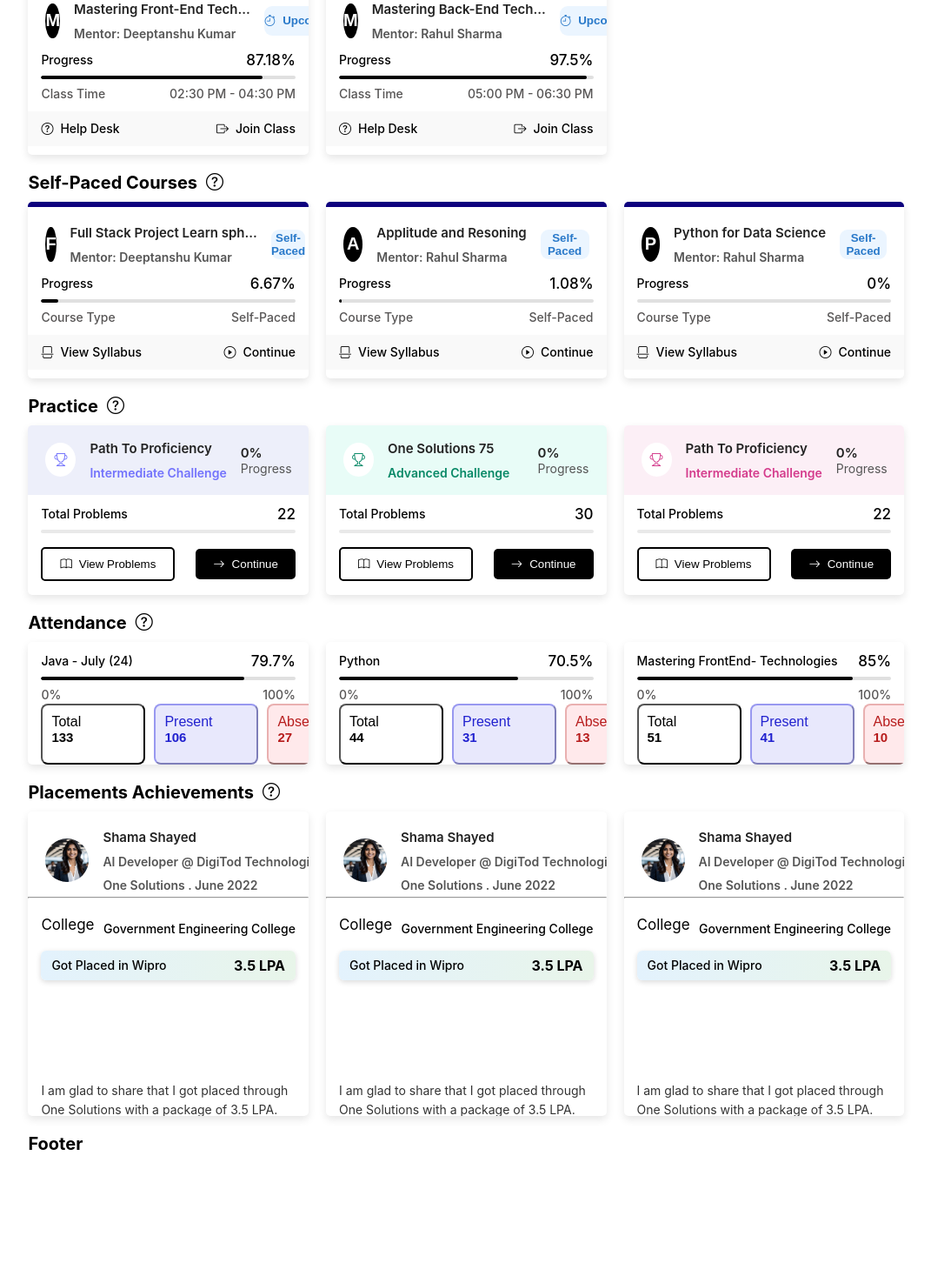
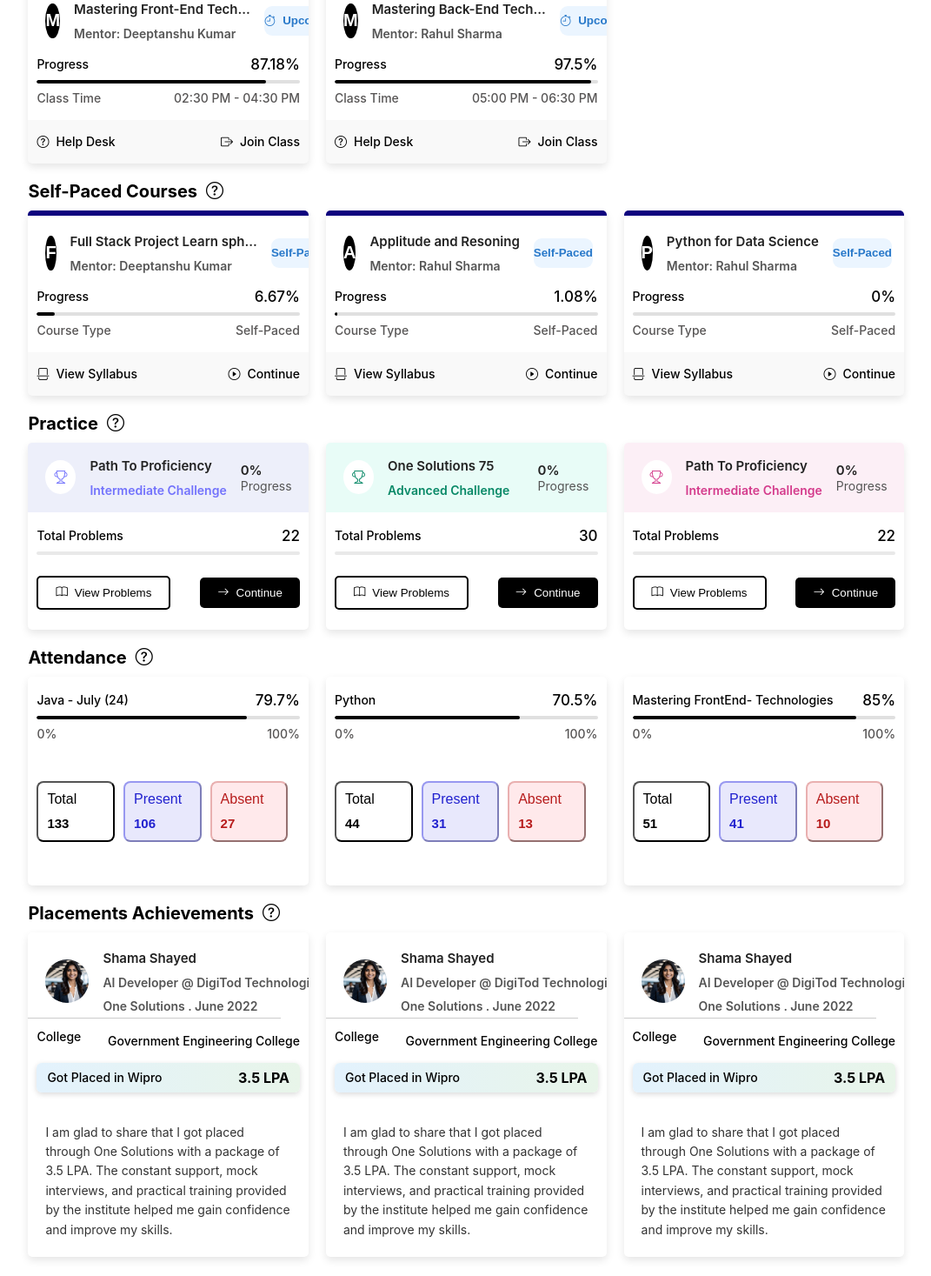
Before and after one commit to prathibhapenta/one-solutions, a React (Create React App) app: page / in a window 1280 px wide. Shown: the part 520-1987 px from the top of the page at 87% size, without its empty margins (70-1141 px from the left). Before the commit the page ends 1847 px from the top, so only its background shows below. Built offline with nearby package versions, Linux system fonts and the light colour scheme.

Commit message:
first commit

```diff
--- a/src/components/Courses/Courses.css
+++ b/src/components/Courses/Courses.css
@@ -124,7 +124,13 @@ span{
   font-weight: 500;
   color: #7d7b7b;
 }
-
+.placementimg{
+  width: 50px;
+  height: 50px;
+  flex-shrink: 0;
+  border-radius: 50%;
+  object-fit: cover;
+}
 .progress-section {
   flex: 2;
   display: flex;
@@ -226,6 +232,7 @@ span{
   .drop-down {
     padding-top: 15px;
     text-align: center;
+    padding-bottom: 20px;
   }
 
   .drop-down select {
@@ -235,7 +242,7 @@ span{
 
   .courses {
     padding: 12px;
-    gap: 10px;
+    gap: 15px;
   }
 
   .couses-and-status {
@@ -253,6 +260,10 @@ span{
     flex-direction: row;
     align-items: flex-start;
     gap: 12px;
+  }
+  .placementimg{
+    height: 40px;
+    width: 40px;
   }
 
   .progress-section {
--- a/src/components/Courses/Courses.js
+++ b/src/components/Courses/Courses.js
@@ -123,7 +123,7 @@ const coursesData = {
                 <p style={{color: "black", fontSize:"16px"}}>{course.type}</p>
               </div>
               <div className="progress-section">
-                <span>{course.progress}%</span>
+                <p>{course.progress}%</p>
                 <div className="progress">
                   <div
                     className="progress-bar"
--- a/src/components/Home/Home.css
+++ b/src/components/Home/Home.css
@@ -3,7 +3,7 @@
   box-shadow: 0 4px 10px rgba(0, 0, 0, 0.2);
   border-radius: 10px;
   padding: 20px;
-  width: 80%;
+  width: 84%;
   margin: 30px auto;
   display: flex;
   flex-direction: row;
@@ -11,12 +11,12 @@
   justify-content: space-between;
   gap: 20px;
 }
-.span{
+
+.span {
   padding-bottom: 20px;
   padding-top: 10px;
   font-size: 17px;
 }
-
 
 .broKod-container-text {
   flex: 1;
@@ -37,7 +37,7 @@
 }
 
 .broKod-container-text button {
-  background-color:#87cefa;
+  background-color: #87cefa;
   color: black;
   font-size: 16px;
   font-weight: 600;
@@ -58,12 +58,14 @@
   max-width: 400px;
   border-radius: 8px;
 }
-h1{
+
+h1 {
   padding-left: 8%;
   font-size: 20px;
   padding-top: 20px;
 }
-.live{
+
+.live {
   display: flex;
   flex-direction: row;
   justify-content: flex-start;
@@ -71,8 +73,8 @@ h1{
   padding-top: 10px;
   gap: 20px;
   flex-wrap: wrap;
-  height: auto;
 }
+
 .liveclasses-container {
   display: flex;
   flex-direction: column;
@@ -82,42 +84,38 @@ h1{
   width: 30%;
   border-radius: 5px;
   overflow: hidden;
-  min-height: auto;
-  padding-bottom: 10px;
 }
+
 .card {
   height: auto;
   padding-bottom: 15px;
+}
 
-}
 .liveclasses-container:hover {
   transform: translateY(-5px);
   box-shadow: 0 6px 16px rgba(0, 0, 0, 0.2);
   transition: all 0.3s ease-in-out;
   cursor: pointer;
 }
+
 .indicator-bar {
   height: 6px;
   width: 100%;
   background-color: #28a745;
   margin-bottom: 20px;
+}
 
-}
 .liveclasses-content {
   display: flex;
   flex-direction: row;
   padding: 16px;
   gap: 36px;
-  min-height: 250px;
-
 }
 
 .information {
   display: flex;
   flex-direction: column;
   flex: 2;
-
-
 }
 
 .class-info {
@@ -126,8 +124,8 @@ h1{
   align-items: center;
   justify-content: space-between;
   gap: 16px;
+  white-space: nowrap;
   padding: 0 20px;
-
 }
 
 .letter-tag {
@@ -140,7 +138,6 @@ h1{
   font-weight: bold;
   font-size: 20px;
   text-align: center;
-
 }
 
 .class-text {
@@ -150,29 +147,19 @@ h1{
   font-weight: 600;
   flex: 1;
 }
+
 .class-info h3 {
   margin: 0;
   font-size: 15px;
   font-weight: 600;
   color: #222;
-  white-space: nowrap;
-  overflow: hidden;
-  text-overflow: ellipsis;
-  max-width: 100%;
-  display: block;
 }
 
 .class-info p {
   margin: 0;
   color: #555;
   font-size: 14px;
-  white-space: nowrap;
-  overflow: hidden;
-  text-overflow: ellipsis;
-  max-width: 100%;
-  display: block;
 }
-
 
 .status.upcoming {
   background-color: #d0e8ff6a;
@@ -184,7 +171,7 @@ h1{
   align-items: center;
   font-weight: 600;
   width: 100px;
-  height:34px;
+  height: 34px;
 }
 
 .progress-time {
@@ -193,9 +180,8 @@ h1{
   flex: 1;
   padding-left: 10px;
   padding-right: 10px;
-  margin: 0px;
-   padding: 10px 15px;
-
+  margin-top: 15px;
+  margin-bottom: 15px;
 }
 
 .progress-time .row {
@@ -207,6 +193,7 @@ h1{
 .progress-time .highlight {
   font-size: 17px;
 }
+
 .progress-time .highlights {
   font-size: 12px;
   color: #575555;
@@ -217,39 +204,53 @@ h1{
   font-size: 14px;
   font-weight: 550;
 }
+
 .progress-time hr {
   margin: 4px 0;
 }
+
 .actions {
   display: flex;
+  flex-grow: 1;
   justify-content: space-between;
   align-items: center;
+  height: 100%;
   background-color: #bbbaba16;
-  padding: 8px 15px;   /* small padding */
-  height: 40px;        /* fixed neat height */
+  padding-left: 10px;
+  padding-right: 10px;
+  min-height: 50px;
 }
 
 .actions p {
-  margin: 0;           /* remove extra margin */
   font-size: 14px;
   font-weight: 500;
-  display: flex;
-  align-items: center;
 }
-
 
 .join-btn:hover {
   background-color: #0056b3;
 }
+
 .attendence-buttons {
   display: flex;
   gap: 10px;
   justify-content: center;
+}
 
+.liveclasses-container.card .information {
+  justify-content: flex-start;
+}
+
+.liveclasses-container.card .progress-time {
+  margin-bottom: 5px;
+}
+
+.liveclasses-container.card .actions {
+  margin-top: 5px;
+  padding: 8px 10px;
 }
 
 .attendence-button button {
-  width: 120px;
+  width: 7vw;
   height: 70px;
   border-radius: 8px;
   font-size: 16px;
@@ -259,14 +260,17 @@ h1{
   justify-content: start;
   align-items: flex-start;
   padding: 10px;
+  gap: 10px;
 }
-.placementimg{
+
+.placementimg {
   border-radius: 50%;
   height: 50px;
   width: 50px;
 }
-.placed-container{
- background: linear-gradient(to right, #e3f2fd, #e8f5e9);
+
+.placed-container {
+  background: linear-gradient(to right, #e3f2fd, #e8f5e9);
   display: flex;
   flex-direction: row;
   align-items: center;
@@ -275,6 +279,12 @@ h1{
   border-radius: 8px;
   height: 34px;
   margin-bottom: 0px;
+}
+
+hr {
+  border: none;
+  border-top: 1px solid #ccc;
+  width: 90%;
 }
 
 .progress-bar-container {
@@ -288,10 +298,12 @@ h1{
 
 .progress-bar-fill {
   height: 100%;
-    background-color: black;
+  background-color: black;
   border-radius: 2px;
   transition: width 0.3s ease-in-out;
 }
+
+
 @media (max-width: 480px) {
   body {
     overflow-x: hidden;
@@ -315,6 +327,7 @@ h1{
   .broKod-container img {
     max-width: 100%;
     height: auto;
+    flex: none;
   }
 
   .live {
@@ -334,6 +347,8 @@ h1{
     flex-direction: row;
     align-items: flex-start;
     gap: 10px;
+    padding: 10px;
+    padding-right: 10px;
   }
 
   .actions {
@@ -366,6 +381,12 @@ h1{
   flex-wrap: wrap;
   gap: 5px;
   width: 100%;
+}
+.placed-container img {
+  width: 40px;
+  height: 40px;
+  border-radius: 50%;
+  object-fit: cover;
 }
 }
 
--- a/src/components/Home/Home.js
+++ b/src/components/Home/Home.js
@@ -341,9 +341,9 @@ const Home = () => {
 
           <h1>{homeData.attendance.title}<i className="bi bi-question-circle"
             style={{ marginRight: "8px", padding: "10px" }}></i> </h1>
-            <div className="live">
+            <div className="live" >
         {homeData.attendance.items.map((item) => (
-          <div key={item.id} className="liveclasses-container card">
+          <div key={item.id} className="liveclasses-container card" style={{ height: "30vh" }}>
             <div className="information">
               <div className="progress-time">
                     <div className="row">
@@ -395,9 +395,8 @@ const Home = () => {
           </div>
 
           <h1>{homeData.placements.title}<i className="bi bi-question-circle"
-            style={{ marginRight: "8px", padding: "10px" }}></i>
-        </h1>
-        <div className="live" style={{ height: "45vh" }}>
+            style={{ marginRight: "8px", padding: "10px" }}></i></h1>
+        <div className="live" >
           {homeData.placements.items.map((item) => (
             <div key={item.id} className="liveclasses-container" style={{ paddingTop: "20px" }}>
               <div className="information">
@@ -412,7 +411,7 @@ const Home = () => {
                 <hr/>
                 <div className="progress-time" style={{ marginTop: "0" }}>
                   <div className="row">
-                    <span className="span">College</span>
+                    <p className="span">College</p>
                     <p>{item.college}</p>
                   </div>
                   <div
@@ -429,16 +428,11 @@ const Home = () => {
                     <h4 style={{ margin: 0, fontSize: "16px" }}>{item.package}</h4>
                   </div>
                 </div>
-                <div className="actions"
-                  style={{
-                    display: "flex",justifyContent: "flex-start",
-                    alignItems: "flex-start",padding: "10px 15px",
-                    backgroundColor: "transparent",marginTop: "0",
-                  }}>
-                  <p style={{ fontSize: "14px", fontWeight: "400", lineHeight: "1.6", color: "#333", margin: "0",}}>
+
+                  <p style={{ fontSize: "14px", fontWeight: "400", lineHeight: "1.6", color: "#333", margin: "0", padding: "20px"}}>
                     {item.feedback}
                   </p>
-                </div>
+
               </div>
             </div>
           ))}
--- a/src/components/Navbar/Navbar.css
+++ b/src/components/Navbar/Navbar.css
@@ -44,10 +44,10 @@ html, body {
 .nav-links li a:hover {
   color: black;
 }
-
+/*
 .nav-links li a.active {
   color: #800080;
-}
+} */
 
 .help-earn {
   position: relative;
@@ -103,6 +103,7 @@ html, body {
   min-width: 600px;
   z-index: 1000;
   height: auto;
+
 }
 .referallnbonuse, .importent-instructions {
   border-radius: 10px;
@@ -113,6 +114,11 @@ html, body {
   gap: 10px;
   height: auto;
   width: auto;
+
+}
+
+.dropdown-content h3 {
+  font-size: 20px;
 }
 
 .referallnbonuse {
@@ -123,8 +129,12 @@ html, body {
 .importent-instructions {
   background: #f0f8ff;
   border: 1px solid #cce0ff;
+
 }
-
+span{
+  color: #800080;
+  font-weight: bold;
+}
 .importent-instructions div {
   display: flex;
   align-items: center;
@@ -167,6 +177,12 @@ html, body {
   margin: 10px auto 0 auto;
   width: fit-content;
 }
+.referallnbonuse:hover {
+  transform: translateY(-5px);
+  box-shadow: 0 6px 16px rgba(0, 0, 0, 0.2);
+  transition: all 0.3s ease-in-out;
+  cursor: pointer;
+}
 .profile-dropdown {
   position: absolute;
   top: 70px;
@@ -179,6 +195,9 @@ html, body {
   z-index: 1000;
   overflow: hidden;
   animation: dropdownFade 0.3s ease;
+}
+.style{
+  font-style: oblique;
 }
 
 @keyframes dropdownFade {
@@ -269,6 +288,11 @@ html, body {
     width: 100%;
     max-width: 100vw;
     box-sizing: border-box;
+    position: fixed;
+    left: 0;
+    right: 0;
+    z-index: 2000;
+
   }
 
   .logo img {
--- a/src/components/Navbar/Navbar.js
+++ b/src/components/Navbar/Navbar.js
@@ -58,8 +58,8 @@ const Navbar = () => {
                 background: "linear-gradient(to right, #800080, #000080, #483d8b)",
                 WebkitBackgroundClip: "text",
                 WebkitTextFillColor: "transparent",
-                fontWeight: "500",
-                fontSize: "24px",
+                fontWeight: "600",
+                fontSize: "30px",
                 textAlign: "center",
               }}
             >
@@ -68,9 +68,9 @@ const Navbar = () => {
 
             <div className="referallnbonuse">
               <h3>Referral Bonus</h3>
-              <p>Earn $2000 for every successful referral</p>
-              <p>Your friend gets $2000 discount on course fees</p>
-              <p>No limit on referrals – earn unlimited rewards!</p>
+              <p>Earn <span><i class="bi bi-currency-rupee"></i>2000</span> for every successful referral</p>
+              <p>Your friend gets <span><i class="bi bi-currency-rupee"></i>2000</span>  discount on course fees</p>
+              <p style={{fontStyle: "oblique", color: "#000080", fontWeight: "bold"}}>No limit on referrals - earn unlimited rewards!</p>
             </div>
 
             <div className="importent-instructions">
```
